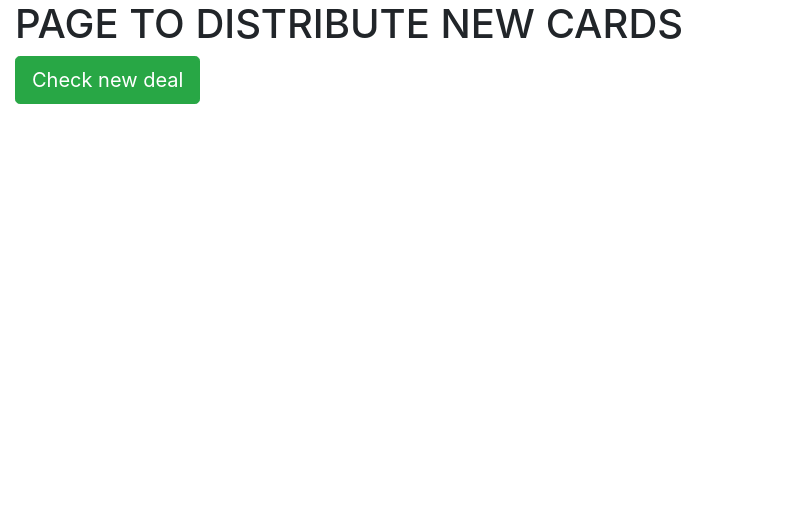
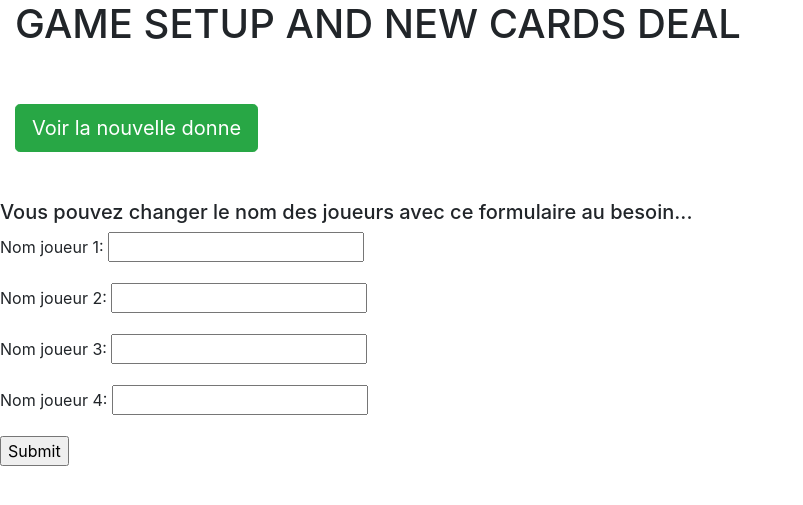
Before and after one commit to TristanLa/Game, a Django app: page /belote/dealer/newdeal/ in a window 1280 px wide. Shown: the top 505 px of the page, without its empty margins (0-803 px from the left). Run offline with Django 3.2, Linux system fonts and the light colour scheme; some libraries are stand-ins or nearby versions.

Commit message:
Update newdeal.html

```diff
--- a/belote/templates/belote/newdeal.html
+++ b/belote/templates/belote/newdeal.html
@@ -1,5 +1,4 @@
 <!DOCTYPE html>
-{% load static %}
 <html lang="en">
 <head>
     <meta charset="UTF-8">
@@ -14,9 +13,16 @@
 </head>
 <body>
 <div class="container-fluid">
-    <h1>PAGE TO DISTRIBUTE NEW CARDS</h1>
-    <a class="btn btn-success btn-lg" href="{% url 'dealer' %}">Check new deal</a>
+    <h1>GAME SETUP AND NEW CARDS DEAL</h1>
+    <a class="btn btn-success btn-lg mt-5 mb-5" href="{% url 'dealer' %}">Voir la nouvelle donne</a>
 </div>
+
+    <h5>Vous pouvez changer le nom des joueurs avec ce formulaire au besoin...</h5>
+    <form action="{% url 'newdeal' %}" method="post">
+    {% csrf_token %}
+    {{ form.as_p }}
+    <input type="submit" values="Submit">
+    </form>
 
 
 <script src="https://code.jquery.com/jquery-3.4.1.slim.min.js"
```
